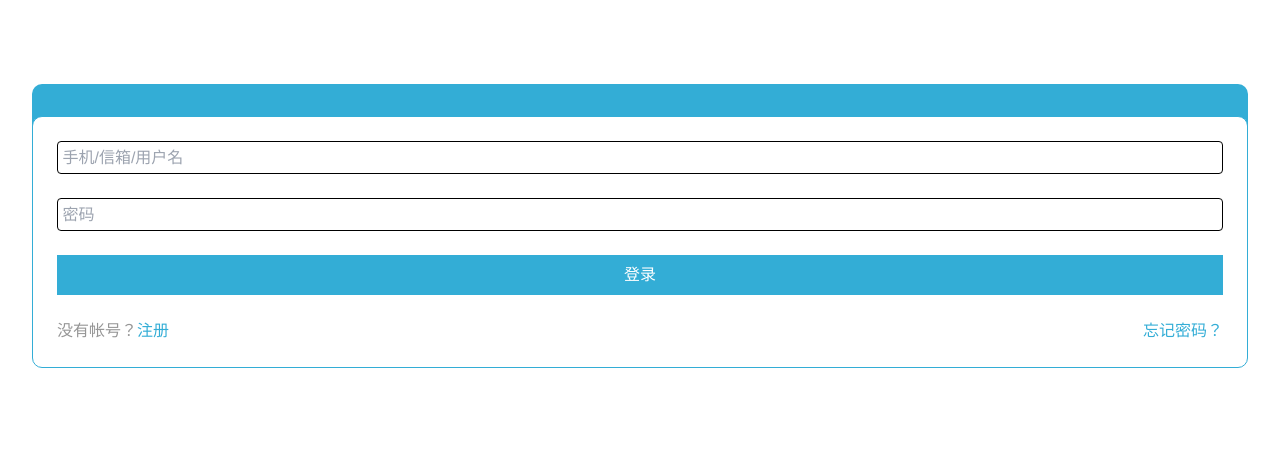
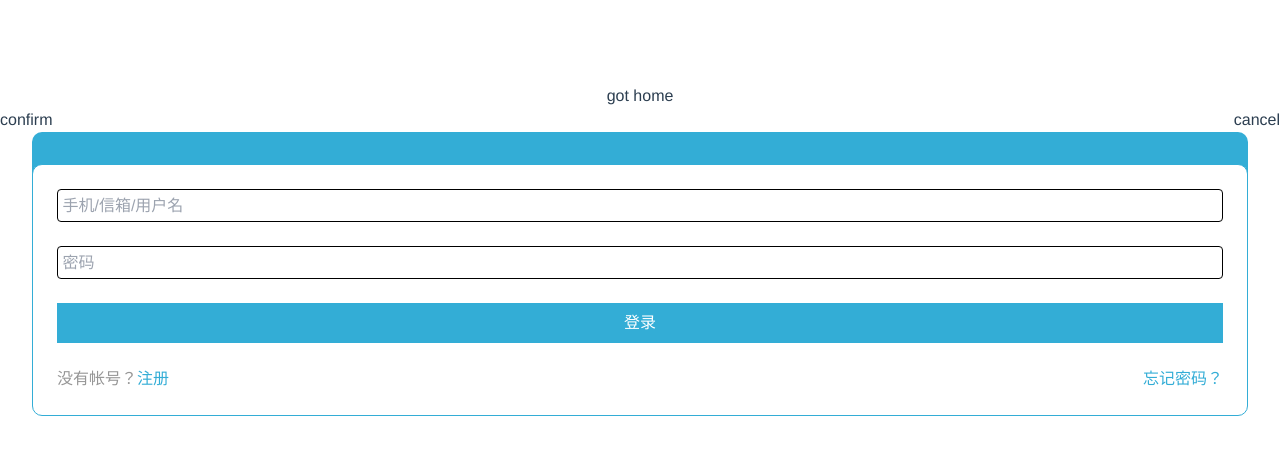
Before and after one commit to katelove/vue-wallet, a Vue app: page /login in a window 1280 px wide. Shown: the top 454 px of the page. Built offline with nearby package versions, Linux system fonts and the light colour scheme.

Commit message:
add onclose button

```diff
--- /dev/null
+++ b/src/components/Confirm.vue
@@ -0,0 +1,17 @@
+<template lang="">
+    <div>
+        <slot />
+        <div class="flex justify-between">
+            <button
+                @click="$emit('onConfirm')"
+            >
+                confirm
+            </button>
+            <button
+                @click="$emit('onCancel')"
+            >
+                cancel
+            </button>
+        </div>
+    </div>
+</template>
--- a/src/components/Icon.vue
+++ b/src/components/Icon.vue
@@ -2,6 +2,7 @@
     <img
         :src="src"
         style="width: 36px;height:36px"
+        @click="$emit('onClose')"
     >
 </template>
 <script>
--- a/src/store/store.js
+++ b/src/store/store.js
@@ -4,8 +4,8 @@ Vue.use(Vuex);
 
 export default new Vuex.Store({
     state: {
+        // eslint-disable-next-line no-undef
         user: null,
-
 
     },
     mutations: {
--- a/src/views/Login/Login.vue
+++ b/src/views/Login/Login.vue
@@ -4,6 +4,12 @@
             class="flex justify-center mb-6"
             heading="欢迎登录测试钱包"
         />
+        <Confirm
+            @onConfirm="$router.push('/')"
+            @onCancel="alert('12323')"
+        >
+            got home
+        </Confirm>
         <BlueContainer class="ml-8 mr-8">
             <div class="p-6">
                 <BasicInput
@@ -46,6 +52,7 @@ import Title from "@/components/Title.vue";
 import BlueContainer from "@/components/BlueContainer.vue";
 import BasicInput from "@/components/BasicInput.vue";
 import Button from "@/components/Button.vue";
+import Confirm from "@/components/Confirm.vue";
 
 export default {
     name: "Login",
@@ -53,7 +60,8 @@ export default {
         Title,
         BlueContainer,
         BasicInput,
-        Button
+        Button,
+        Confirm
     },
     data() {
         return {
--- a/src/views/Login/ModalDragVerify.vue
+++ b/src/views/Login/ModalDragVerify.vue
@@ -1,5 +1,8 @@
 <template>
-    <div class="fixed top-0 bottom-0 left-0 right-0 flex flex-col justify-center items-center bg-grey z-10">
+    <div
+        id="modalDrag"
+        class="fixed top-0 bottom-0 left-0 right-0 flex flex-col justify-center items-center bg-grey z-10"
+    >
         <div class="border-shadow border-melancholyBlue border p-4 rounded bg-white">
             <div class="flex justify-center items-center">
                 <h3 class="text-lg flex-grow">
@@ -8,6 +11,7 @@
                 <Icon
                     :src="require('@/assets/icon/cross.png')"
                     style="width:17px;height:17px"
+                    @onClose="$router.push('/register')"
                 />
             </div>
             <div class="flex justify-center">
@@ -28,7 +32,7 @@ export default {
     components: {
         dragVerify,
         Icon
-    }
+    },
 };
 </script>
 
```
